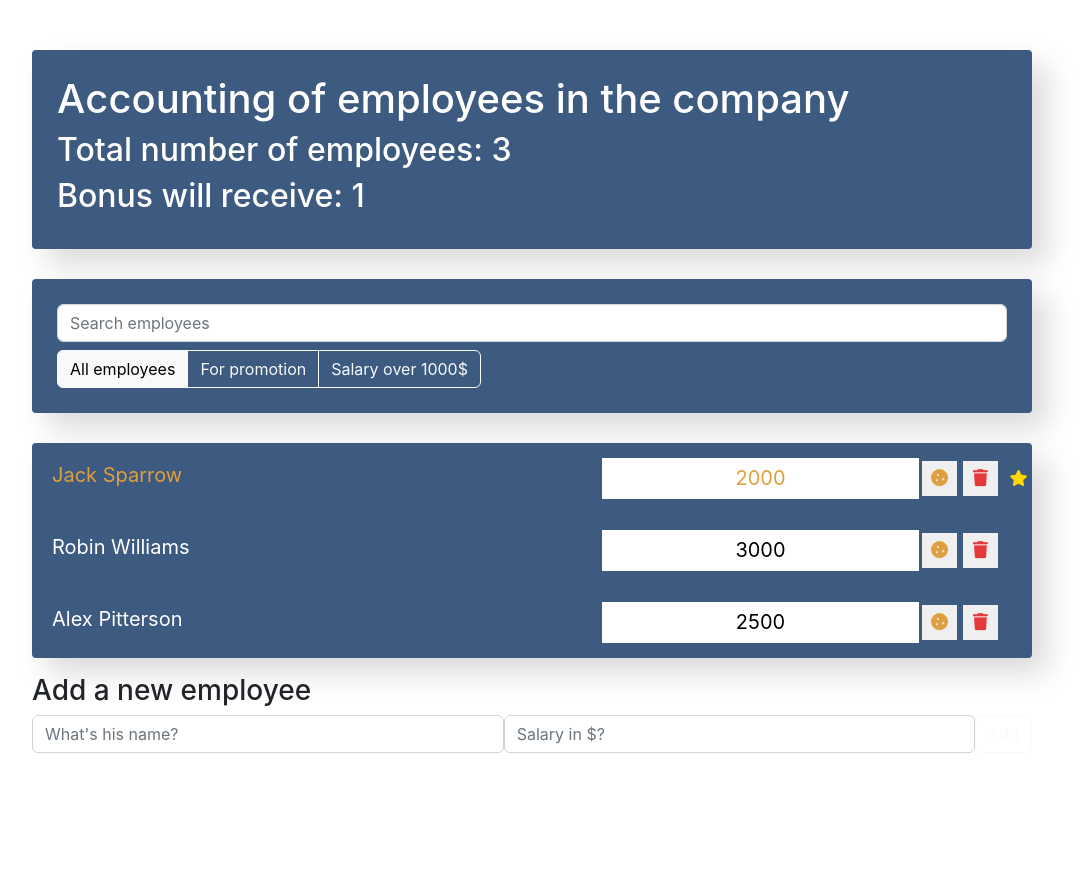
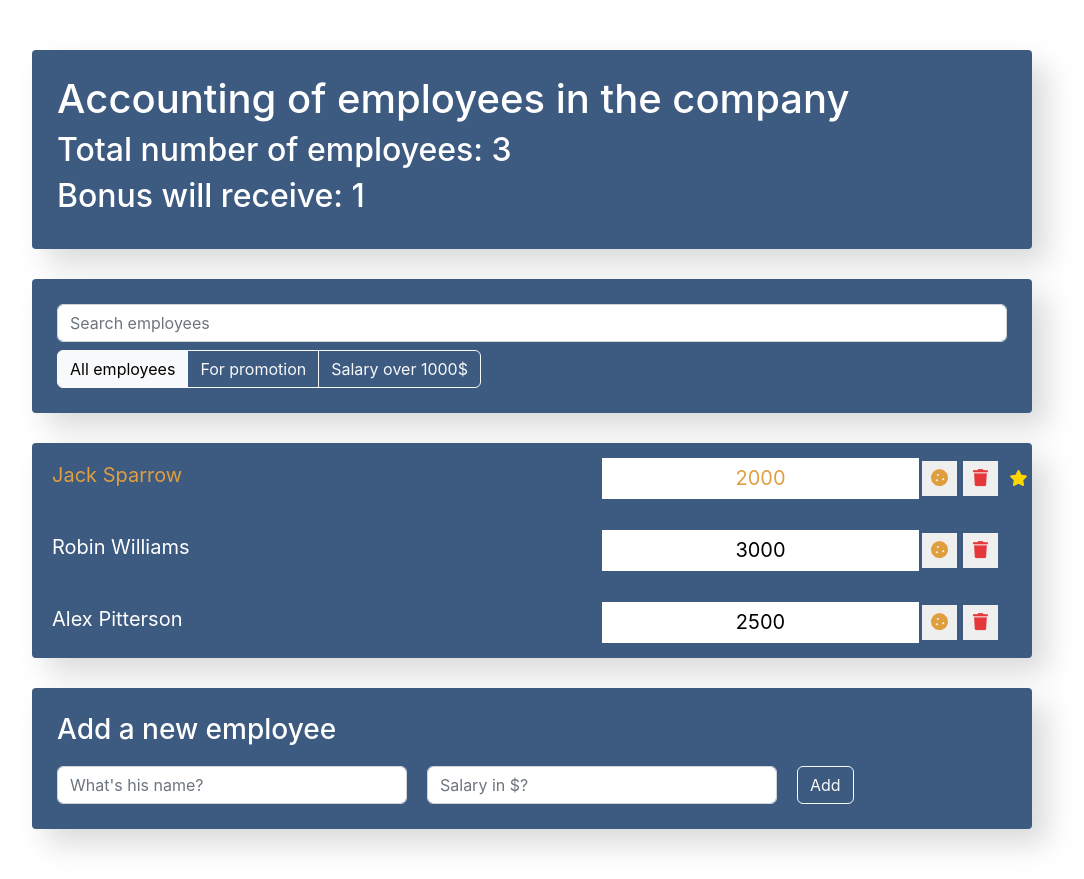
Before and after one commit to GapurEvloev/ip_js, a React (Create React App) app in the folder 121-react/: page / in a window 1280 px wide. Shown: the whole page, without its empty margins (108-1192 px from the left). Before the commit the page ends 803 px from the top, so only its background shows below. Built offline with nearby package versions, Linux system fonts and the light colour scheme.

Commit message:
#141 fin - add sass

```diff
--- a/121-react/package.json
+++ b/121-react/package.json
@@ -10,6 +10,7 @@
     "react": "^18.2.0",
     "react-dom": "^18.2.0",
     "react-scripts": "5.0.1",
+    "sass": "^1.54.0",
     "uuid": "^8.3.2",
     "web-vitals": "^2.1.4"
   },
--- a/121-react/src/components/employees-add-form/employees-add-form.jsx
+++ b/121-react/src/components/employees-add-form/employees-add-form.jsx
@@ -1,4 +1,6 @@
 import { Component } from "react";
+
+import "./employees-add-form.scss"
 
 class EmployeesAddForm extends Component {
   constructor(props) {
--- a/121-react/src/components/employees-add-form/employees-add-form.css
+++ b/121-react/src/components/employees-add-form/employees-add-form.scss
@@ -9,9 +9,9 @@
 
 .add-form {
   margin-top: 20px;
+
+  input {
+    width: 350px;
+    margin-right: 20px;
+  }
 }
-
-.add-form input {
-  width: 350px;
-  margin-right: 20px;
-}
```
